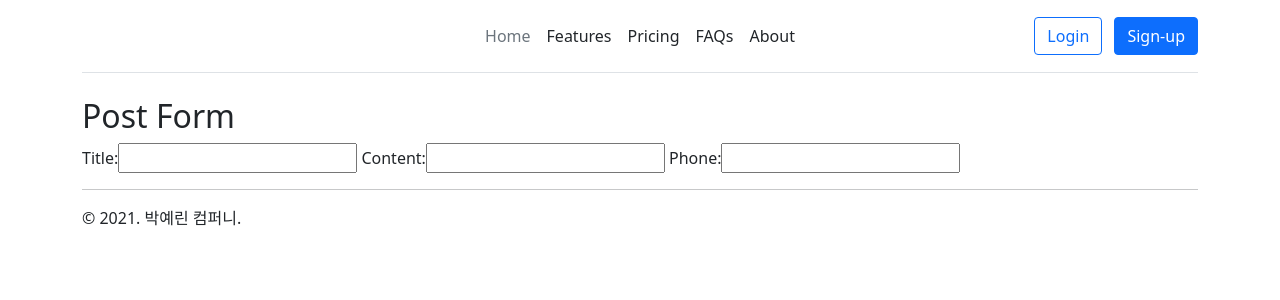
After one commit to get-py/devops_cloud, a Django app: page /diary/new/ in a window 1280 px wide. The commit adds this page. Shown: the top 300 px of the page. Run offline with Django 3.2, Linux system fonts and the light colour scheme.

Commit message:
포스팅 쓰기 폼 1단계 구현

```diff
--- /dev/null
+++ b/mydjango19/diary/forms.py
@@ -0,0 +1,11 @@
+from django import forms
+from django.core.validators import RegexValidator
+
+
+class PostForm(forms.Form):
+    title = forms.CharField()
+    content = forms.CharField()
+    phone = forms.CharField(
+        validators=[
+            RegexValidator(r"^\d{3}-?\d{4}-?\d{4}$", message="휴대폰 번호를 입력해주세요")
+        ])
--- /dev/null
+++ b/mydjango19/diary/templates/diary/post_form.html
@@ -0,0 +1,8 @@
+{% extends "diary/layout.html" %}
+
+{% block content %}
+    <h2>Post Form</h2>
+
+    {{ form.as_table }}
+
+{% endblock %}
--- a/mydjango19/diary/templates/diary/post_list.html
+++ b/mydjango19/diary/templates/diary/post_list.html
@@ -26,8 +26,13 @@
                     </div>
                 </div>
             </div>
+
         {% endfor %}
     </div>
+    <hr/>
+            <a href="{% url "diary:post_new"%}" class="btn btn-primary">
+            포스팅 쓰기
+            </a>
 
 
 {% endblock %}
--- a/mydjango19/diary/urls.py
+++ b/mydjango19/diary/urls.py
@@ -7,5 +7,6 @@ app_name = 'diary'
 urlpatterns = [
     path("", views.post_list, name="post_list"),
     path("<int:pk>/", views.post_detail, name='post_detail'),
+    path("new/", views.post_new, name="post_new"),
     path("tags/<str:tag_name>/", views.tag_detail, name="tag_detail"),
 ]
--- a/mydjango19/diary/views.py
+++ b/mydjango19/diary/views.py
@@ -1,6 +1,7 @@
 from django.http import HttpResponse, HttpRequest
 from django.shortcuts import render
 
+from diary.forms import PostForm
 from diary.models import Post
 
 def tag_detail(request: HttpRequest, tag_name: str) -> HttpResponse:
@@ -32,3 +33,10 @@ def post_detail(request: HttpRequest, pk: int) -> HttpResponse:
         "comment_list": comment_list,
         "tag_list": tag_list,
     })
+
+
+def post_new(request: HttpRequest) -> HttpResponse:
+    form = PostForm()
+    return render(request, "diary/post_form.html", {
+        "form": form,
+    })
```
Also changed, not shown: 1 other file.
